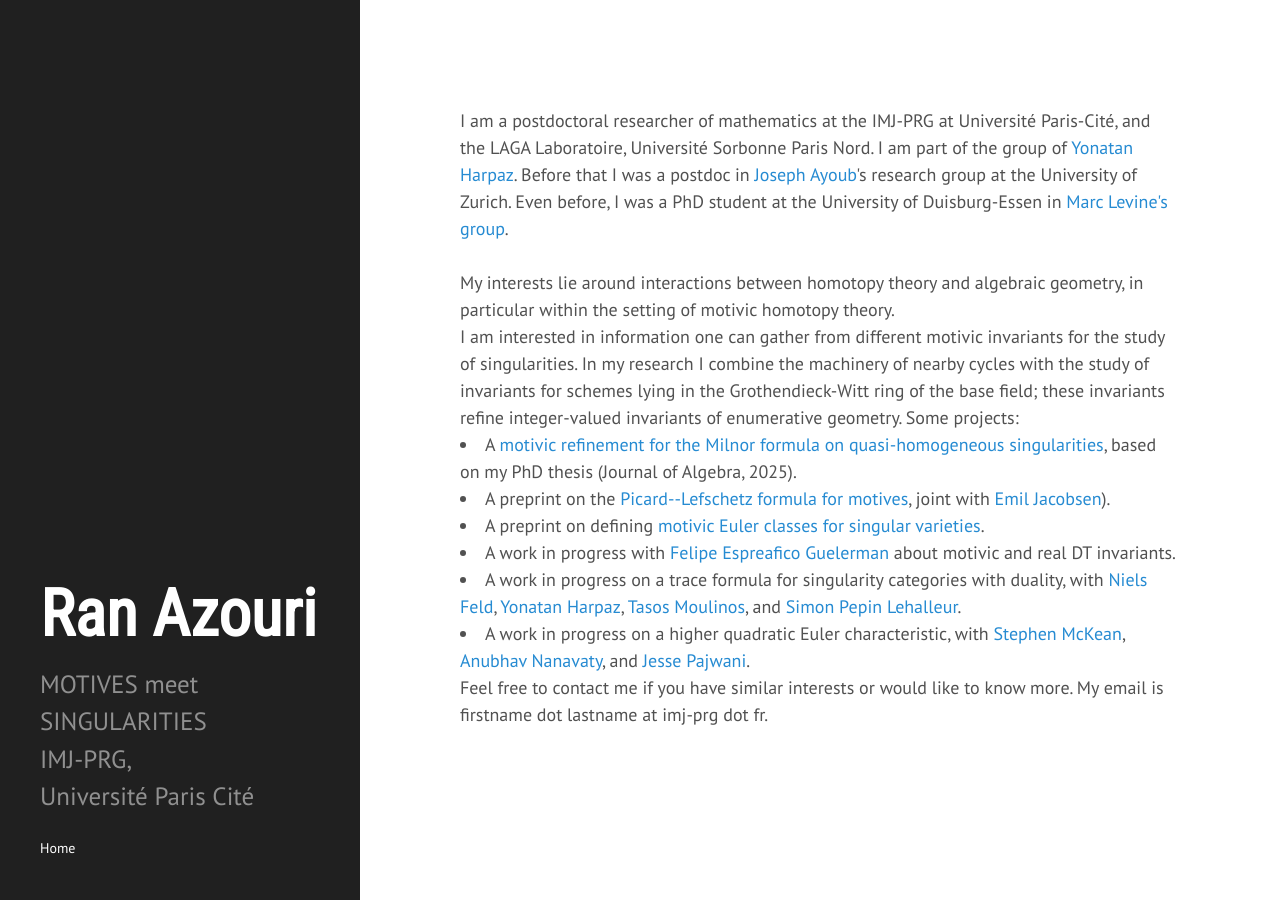
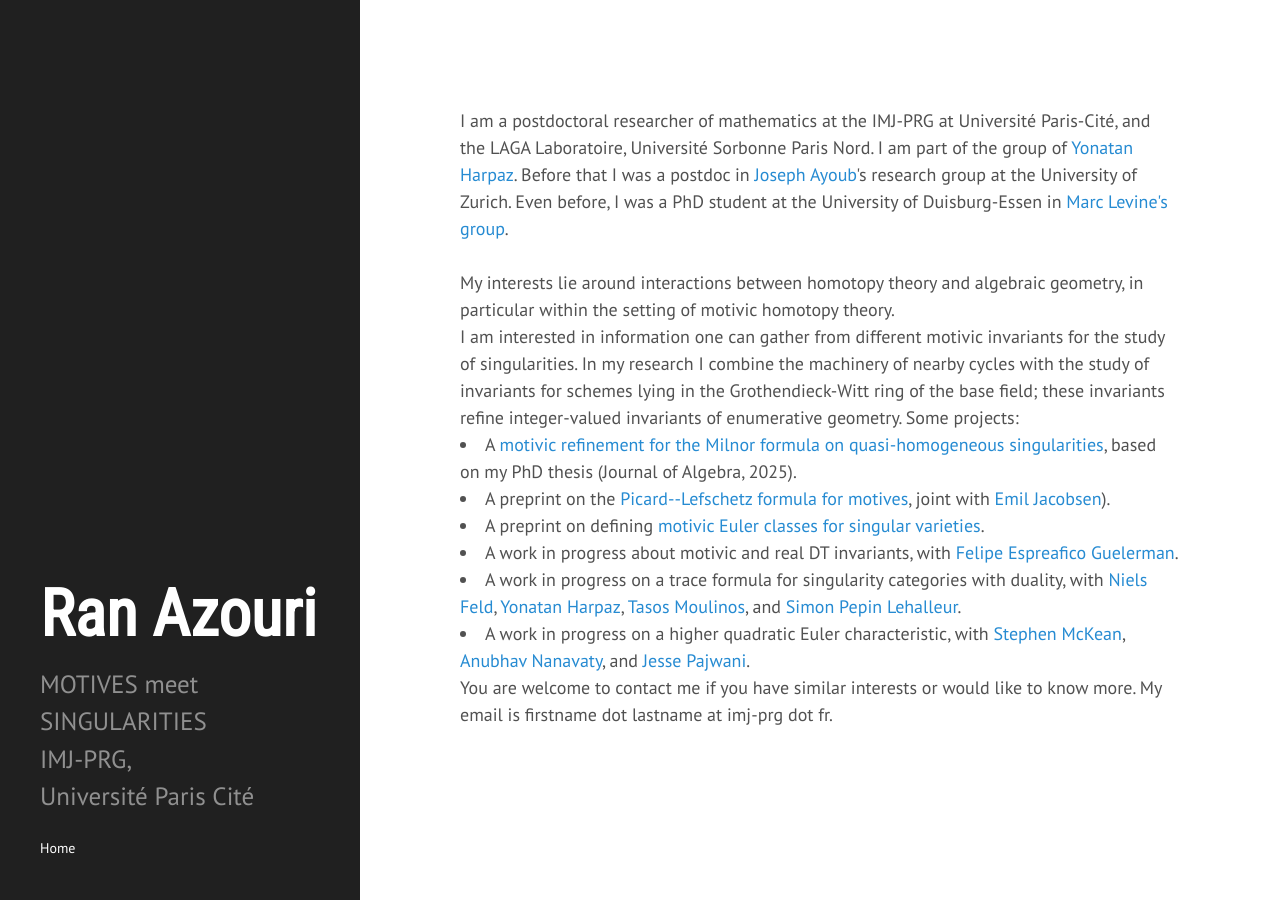
Before and after one commit to ransass/ransass.github.io, a Jekyll site: the page built from index.html, in a window 1280 px wide. Built offline with Jekyll 4.4.1, drawn with Linux system fonts in a browser that asks for light colours; some web fonts are replaced; the list of posts is cut into pages by our own code.

Commit message:
Update index.html

```diff
--- a/index.html
+++ b/index.html
@@ -9,8 +9,7 @@ Before that I was a postdoc in <a href=http://user.math.uzh.ch/ayoub/>Joseph Ayo
 <br/>
 My interests lie around interactions between homotopy theory and algebraic geometry, in particular within the setting of motivic homotopy theory. <br/>
 I am interested in information one can gather from different motivic invariants for the study of singularities.
-In my research I combine the machinery of nearby cycles with the study of invariants for schemes lying in the Grothendieck-Witt ring of the base field; these invariants refine integer-valued invariants of enumerative geometry.
-Some projects:
+In my research I combine the machinery of nearby cycles with the study of invariants for schemes lying in the Grothendieck-Witt ring of the base field; these invariants refine integer-valued invariants of enumerative geometry. Some projects:
 <br/>
 
 <li> A <a href="https://www.sciencedirect.com/science/article/pii/S0021869324006768"> motivic refinement for the Milnor formula on quasi-homogeneous singularities</a>, based on my PhD thesis (Journal of Algebra, 2025).
@@ -27,7 +26,7 @@ on defining <a href="https://arxiv.org/abs/2208.14440">motivic Euler classes for
 <br/> </li>
 
     <li>
-A work in progress with <a href=https://web.mathi.uni-heidelberg.de/physmath/espreafico/>Felipe Espreafico Guelerman</a> about motivic and real DT invariants.
+A work in progress about motivic and real DT invariants, with <a href=https://web.mathi.uni-heidelberg.de/physmath/espreafico/>Felipe Espreafico Guelerman</a>.
 <br/> </li>
 
 <li> A work in progress on a trace formula for singularity categories with duality, with  <a href=https://nielsfeld.wixsite.com/website/>Niels Feld</a>, <a href=https://www.math.univ-paris13.fr/~harpaz/>Yonatan Harpaz</a>,  <a href=https://tmoulinos.com/>Tasos Moulinos</a>, and  <a href=https://simon-pepin.github.io/>Simon Pepin Lehalleur</a>.
@@ -39,7 +38,7 @@ A work in progress with <a href=https://web.mathi.uni-heidelberg.de/physmath/esp
 
   </ul>
 
-Feel free to contact me if you have similar interests or would like to know more. My email is firstname dot lastname at imj-prg dot fr.
+You are welcome to contact me if you have similar interests or would like to know more. My email is firstname dot lastname at imj-prg dot fr.
 
 
 
```
